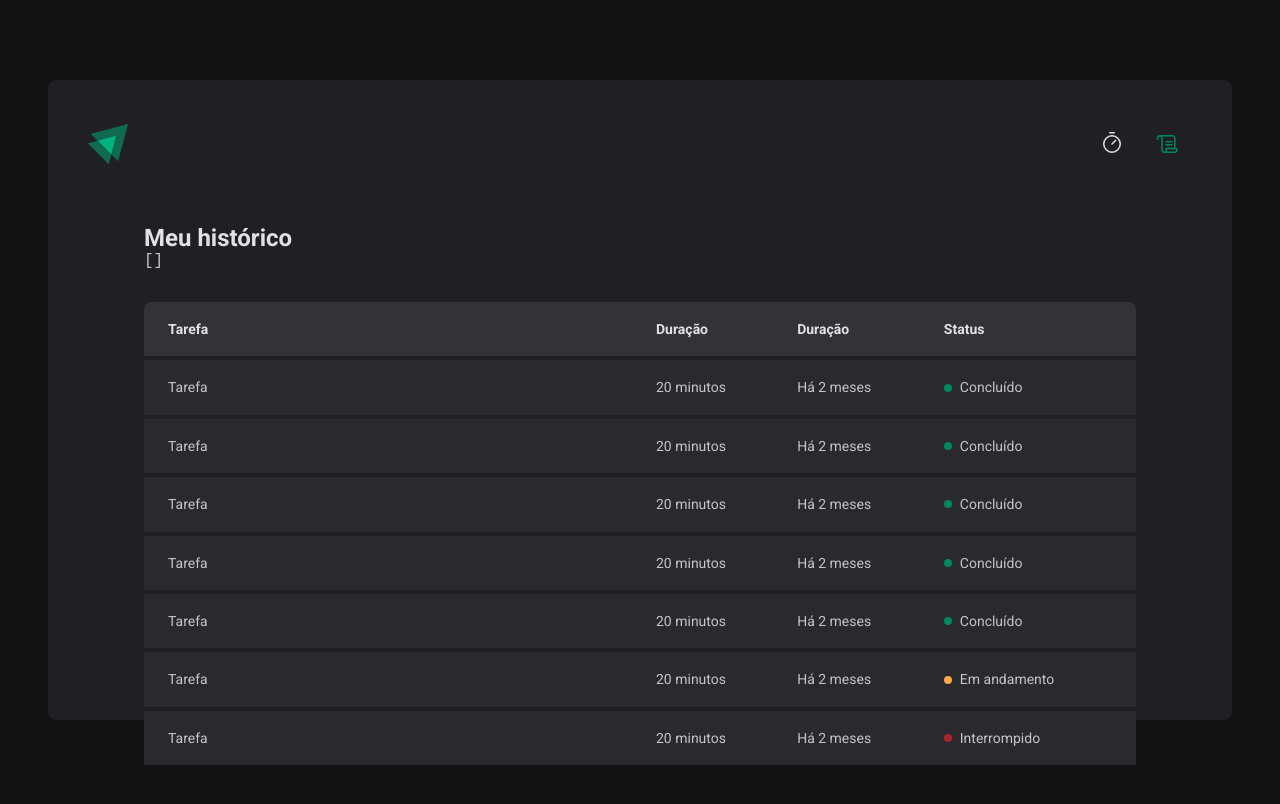
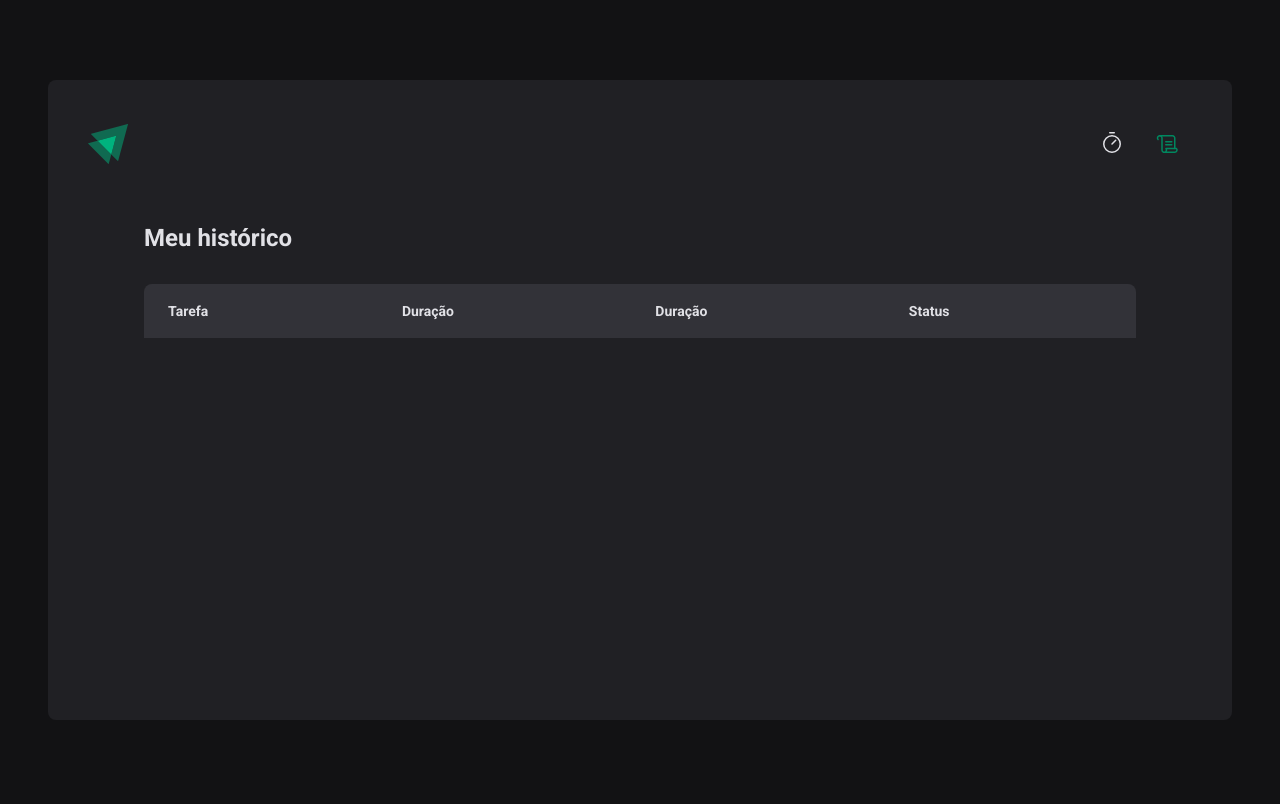
Before and after one commit to renanlimaleite/cursos, a React (Vite) app in the folder ignite-timer/: page /history in a window 1280 px wide. Shown: the top 804 px of the page. Built offline with nearby package versions, Linux system fonts and the light colour scheme.

Commit message:
nada demais

```diff
--- a/ignite-timer/src/pages/History/index.tsx
+++ b/ignite-timer/src/pages/History/index.tsx
@@ -1,14 +1,14 @@
-import { useContext } from 'react'
-import { CyclesContext } from '../../contexts/CyclesContext'
+import { useCyclesContext } from '../../contexts/CyclesContext'
+import { formatDistanceToNow } from 'date-fns'
+import ptBR from 'date-fns/locale/pt-BR'
 import { HistoryContainer, HistoryList, Status } from './styles'
 
 export function History() {
-  const { cycles } = useContext(CyclesContext)
+  const { cycles } = useCyclesContext()
 
   return (
     <HistoryContainer>
       <h1>Meu histórico</h1>
-      <pre>{JSON.stringify(cycles, null, 2)}</pre>
       <HistoryList>
         <table>
           <thead>
@@ -20,62 +20,31 @@
             </tr>
           </thead>
           <tbody>
-            <tr>
-              <td>Tarefa</td>
-              <td>20 minutos</td>
-              <td>Há 2 meses</td>
-              <td>
-                <Status statusColor="green">Concluído</Status>
-              </td>
-            </tr>
-            <tr>
-              <td>Tarefa</td>
-              <td>20 minutos</td>
-              <td>Há 2 meses</td>
-              <td>
-                <Status statusColor="green">Concluído</Status>
-              </td>
-            </tr>
-            <tr>
-              <td>Tarefa</td>
-              <td>20 minutos</td>
-              <td>Há 2 meses</td>
-              <td>
-                <Status statusColor="green">Concluído</Status>
-              </td>
-            </tr>
-            <tr>
-              <td>Tarefa</td>
-              <td>20 minutos</td>
-              <td>Há 2 meses</td>
-              <td>
-                <Status statusColor="green">Concluído</Status>
-              </td>
-            </tr>
-            <tr>
-              <td>Tarefa</td>
-              <td>20 minutos</td>
-              <td>Há 2 meses</td>
-              <td>
-                <Status statusColor="green">Concluído</Status>
-              </td>
-            </tr>
-            <tr>
-              <td>Tarefa</td>
-              <td>20 minutos</td>
-              <td>Há 2 meses</td>
-              <td>
-                <Status statusColor="yellow">Em andamento</Status>
-              </td>
-            </tr>
-            <tr>
-              <td>Tarefa</td>
-              <td>20 minutos</td>
-              <td>Há 2 meses</td>
-              <td>
-                <Status statusColor="red">Interrompido</Status>
-              </td>
-            </tr>
+            {cycles.map((cycle) => {
+              return (
+                <tr key={cycle.id}>
+                  <td>{cycle.task}</td>
+                  <td>{cycle.minutes} minutos</td>
+                  <td>
+                    {formatDistanceToNow(cycle.startDate, {
+                      addSuffix: true,
+                      locale: ptBR,
+                    })}
+                  </td>
+                  <td>
+                    {cycle.finishedDate && (
+                      <Status statusColor="green">Concluído</Status>
+                    )}
+                    {cycle.interruptedDate && (
+                      <Status statusColor="red">Interrompido</Status>
+                    )}
+                    {!cycle.finishedDate && !cycle.interruptedDate && (
+                      <Status statusColor="yellow">Em andamento</Status>
+                    )}
+                  </td>
+                </tr>
+              )
+            })}
           </tbody>
         </table>
       </HistoryList>
```
